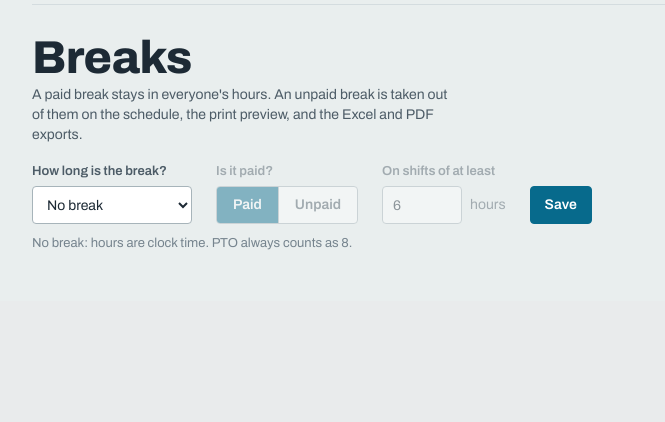
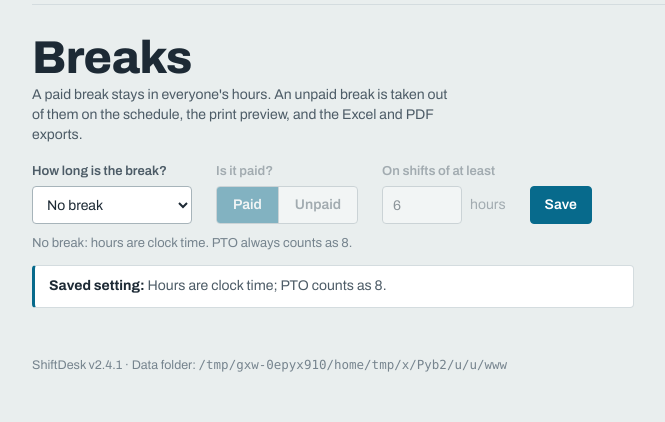
Before and after one commit to Kramberry/PyScheduler, a Flask app: page /employees in a window 1280 px wide. Shown: the part 873-1295 px from the top of the page, without its empty margins (112-777 px from the left). Before the commit the page ends 1123 px from the top, so only its background shows below. Run offline with Flask 3, Linux system fonts and the light colour scheme.

Commit message:
Show each day's paid hours on exports, and stop an old copy hiding updates
The unpaid-break total was right, but the Excel and PDF day cells looked
the same paid or unpaid, so it looked like the break did nothing. Each
worked day now shows the hours it adds, and when the break rule took
some out it says so: "7.5 hrs (1 hr unpaid break)".

- The break form refuses "Unpaid" with "No break", which used to save
  fine and take nothing out. The Team page shows the setting in effect,
  plus the running version and the folder its data lives in.
- ShiftDesk has no window, so closing the browser leaves it running. A
  newer copy started then failed silently on the busy port and opened
  the browser on the old one, so an update looked like it changed
  nothing. Startup now checks what's on the port: the same version just
  opens the browser; an older copy or another program gets a message
  saying to end app.exe in Task Manager.

```diff
--- a/app.py
+++ b/app.py
@@ -2,6 +2,8 @@ from flask import Flask, render_template, request, send_file, redirect, url_for,
 from openpyxl import Workbook
 from openpyxl.styles import Font, Alignment, PatternFill, Border, Side
 from openpyxl.utils import get_column_letter
+from openpyxl.cell.rich_text import CellRichText, TextBlock
+from openpyxl.cell.text import InlineFont
 from reportlab.lib.pagesizes import LETTER, landscape
 from reportlab.platypus import SimpleDocTemplate, Table, TableStyle, Paragraph, Spacer, PageBreak
 from reportlab.lib.styles import getSampleStyleSheet, ParagraphStyle
@@ -15,6 +17,7 @@ import shutil
 import webbrowser
 import logging
 from datetime import datetime, timedelta
+APP_VERSION = "2.4.1"  # keep in step with the GitHub release tag
 APP_DIR = os.path.dirname(sys.executable) if getattr(sys, "frozen", False) else os.path.abspath(".")
 EMP_FILE = os.path.join(APP_DIR, "employees.json")
 SCHEDULE_FILE = os.path.join(APP_DIR, "last_schedule.json")
@@ -372,16 +375,22 @@ def build_week_rows(employees, schedule_dict, settings):
             start = (cell.get("start") or "").strip()
             end = (cell.get("end") or "").strip()
             is_pto = "PTO" in roles
+            # hours: what this day counts toward the total.
+            # unpaid_break: hours the break rule took out of it (shown on exports).
+            hours, unpaid_break = 0.0, 0.0
             if is_pto:
-                total += 8
+                hours = 8.0
                 has_data = True
             elif start and end:
                 worked = calculate_hours(f"{start} - {end}")
-                total += paid_shift_hours(worked, settings)
+                hours = paid_shift_hours(worked, settings)
+                unpaid_break = worked - hours
                 has_data = True
             elif roles:
                 has_data = True
-            per_day.append({"roles": roles, "start": start, "end": end, "pto": is_pto})
+            total += hours
+            per_day.append({"roles": roles, "start": start, "end": end, "pto": is_pto,
+                            "hours": hours, "unpaid_break": unpaid_break})
         if has_data:
             rows.append((emp, per_day, total))
     return rows
@@ -394,6 +403,20 @@ def cell_excel_text(day):
     if day["start"] and day["end"]:
         return f"{day['start']} - {day['end']}\n{role_text}" if role_text else f"{day['start']} - {day['end']}"
     return role_text
+
+
+def day_hours_parts(day):
+    """('9 hrs', '1 hr unpaid break') for a worked day, so each day on an
+    export shows the hours it adds to the total and, when the break rule
+    took some out, how much. The second part is '' when nothing was taken
+    out, and both are '' for days off and days without times."""
+    if day["pto"] or not (day["start"] and day["end"]):
+        return "", ""
+    hours = f"{round(day['hours'], 2):g} hrs"
+    minutes = round(day["unpaid_break"] * 60)
+    if not minutes:
+        return hours, ""
+    return hours, ("1 hr" if minutes == 60 else f"{minutes} min") + " unpaid break"
 
 
 # Each day keeps its own colour wherever it lands, keyed by name rather than
@@ -483,6 +506,16 @@ def write_week_sheet(ws, date_range_text, rows, days, note="", start_date=None):
         for col_idx, (day_name, day) in enumerate(zip(days, per_day), start=FIRST_DAY_COL):
             text = cell_excel_text(day)
             cell = ws.cell(row=row_idx, column=col_idx, value=text or None)
+            hours, unpaid = day_hours_parts(day)
+            if hours:
+                # One cell, three looks: shift and roles as before, the day's
+                # hours in bold green like the totals, and any unpaid break in
+                # small grey, so it's clear which shifts lost time and why.
+                parts = [TextBlock(InlineFont(rFont=SHEET_FONT, sz=10), text + "\n"),
+                         TextBlock(InlineFont(rFont=SHEET_FONT, sz=10, b=True, color=TOTAL_FONT_COLOR), hours)]
+                if unpaid:
+                    parts.append(TextBlock(InlineFont(rFont=SHEET_FONT, sz=9, i=True, color=NOTE_FONT_COLOR), f"  ({unpaid})"))
+                cell.value = CellRichText(parts)
             day_colors = DAY_COLORS[day_name]
             if day["pto"]:
                 cell.font = font(bold=True, size=10, color=PTO_FONT_COLOR)
@@ -504,7 +537,7 @@ def write_week_sheet(ws, date_range_text, rows, days, note="", start_date=None):
         for col_idx in range(1, num_cols + 1):
             ws.cell(row=row_idx, column=col_idx).border = border
             ws.cell(row=row_idx, column=col_idx).alignment = centered
-        ws.row_dimensions[row_idx].height = 45
+        ws.row_dimensions[row_idx].height = 58  # time, roles and hours lines
 
     # Team total: a live =SUM formula, so if someone corrects an hours cell
     # in Excel, the total updates instead of going stale.
@@ -593,6 +626,10 @@ def cell_pdf_paragraph(day, cell_style, pto_style):
         text = f"{day['start']} - {day['end']}"
         if role_text:
             text += f"<br/>{role_text}"
+        hours, unpaid = day_hours_parts(day)
+        text += f"<br/><b>{hours}</b>"
+        if unpaid:
+            text += f" <font color='#64748B'><i>({unpaid})</i></font>"
         return Paragraph(text, cell_style)
     if role_text:
         return Paragraph(role_text, cell_style)
@@ -967,6 +1004,9 @@ def manage_employees():
         break_options=BREAK_OPTIONS,
         week_days=WEEK_DAYS,
         work_days=work_days(settings),
+        hours_rule=hours_rule_text(settings),
+        app_version=APP_VERSION,
+        data_dir=APP_DIR,
     )
 
 
@@ -992,6 +1032,12 @@ def save_break_setting():
 
     if minutes not in BREAK_OPTIONS or not (0 <= threshold <= 24) or paid not in ("paid", "unpaid"):
         flash(invalid)
+        return redirect(url_for("manage_employees"))
+
+    # "Unpaid" with "No break" would save fine and then take nothing out,
+    # which looks exactly like the setting being ignored. Say so instead.
+    if paid == "unpaid" and minutes == 0:
+        flash("Pick how long the unpaid break is. With “No break” there's nothing to take out, so nothing was changed.")
         return redirect(url_for("manage_employees"))
 
     settings["break_minutes"] = minutes
@@ -1030,6 +1076,63 @@ def undo_employee_delete():
     return redirect(url_for("manage_employees"))
 
 
+@app.route("/version")
+def version():
+    return APP_VERSION
+
+
+# ------------------------------------
+# STARTUP — only one ShiftDesk at a time
+# ------------------------------------
+URL = "http://127.0.0.1:5000"
+
+
+def whats_on_port():
+    """None if nothing is listening on ShiftDesk's port, else the version of
+    the ShiftDesk already running there ("old" for copies from before
+    /version existed), or "other" for some unrelated program."""
+    from urllib.request import build_opener, ProxyHandler
+    from urllib.error import HTTPError, URLError
+    # Talk to this PC directly: a work PC's proxy settings must never answer
+    # for 127.0.0.1, or its error page would look like "another program".
+    urlopen = build_opener(ProxyHandler({})).open
+    try:
+        with urlopen(URL + "/version", timeout=2) as r:
+            return r.read().decode("utf-8", "replace").strip()
+    except HTTPError:
+        pass  # something answered, just not with a version
+    except (URLError, OSError):
+        return None
+    try:
+        with urlopen(URL + "/", timeout=2) as r:
+            return "old" if "ShiftDesk" in r.read().decode("utf-8", "replace") else "other"
+    except Exception:
+        return "other"
+
+
+def tell_user(message):
+    """The .exe has no console window, so print() would go nowhere.
+    Show a normal Windows message box instead (or print when run from source)."""
+    if sys.platform == "win32":
+        import ctypes
+        ctypes.windll.user32.MessageBoxW(None, message, "ShiftDesk", 0x40)  # info icon
+    else:
+        print(message)
+
+
 if __name__ == "__main__":
-    webbrowser.open("http://127.0.0.1:5000")
-    app.run(debug=False)
+    # ShiftDesk has no window, so closing the browser tab leaves it running.
+    # Starting a second copy used to fail silently on the busy port and open
+    # the browser on the OLD copy, so an update looked like it did nothing.
+    running = whats_on_port()
+    if running == APP_VERSION:
+        webbrowser.open(URL)  # this version is already running: just show it
+    elif running is not None:
+        what = "Another program" if running == "other" else (
+            "An older copy of ShiftDesk" + ("" if running == "old" else f" (v{running})"))
+        tell_user(f"{what} is still running in the background, so ShiftDesk v{APP_VERSION} "
+                  "can't start.\n\nOpen Task Manager (Ctrl+Shift+Esc), end \"app.exe\", "
+                  "then open ShiftDesk again.")
+    else:
+        webbrowser.open(URL)
+        app.run(debug=False)
--- a/templates/employees.html
+++ b/templates/employees.html
@@ -51,6 +51,10 @@
     .seg label:has(input:checked) { background: var(--primary); color: var(--on-primary); }
     .seg label:has(input:focus-visible) { outline: 2px solid var(--focus); outline-offset: -2px; }
     .break-form.is-off .when-on { opacity: .45; }
+    .saved-rule { margin-top: 12px; padding: 10px 14px; max-width: 75ch; background: var(--surface); border: 1px solid var(--rule); border-left: 3px solid var(--primary); border-radius: var(--radius); color: var(--ink-2); }
+    .saved-rule strong { color: var(--ink); }
+    .about { margin-top: 48px; color: var(--ink-3); font-size: 12.5px; }
+    .about .path { font-family: ui-monospace, Consolas, monospace; overflow-wrap: anywhere; }
     .day-seg label { min-width: 58px; justify-content: center; padding: 0 12px; }
     .settings-panel + .settings-panel { margin-top: 40px; }
 
@@ -219,7 +223,12 @@
         <button type="submit" class="btn btn-primary">Save</button>
       </form>
       <p class="hint" id="break-example"></p>
+      <p class="saved-rule"><strong>Saved setting:</strong> {{ hours_rule }}</p>
     </section>
+
+    {# Which copy of ShiftDesk this is and where it keeps its files, so it's
+       easy to tell if an old copy is still running or data is elsewhere. #}
+    <p class="about">ShiftDesk v{{ app_version }} · Data folder: <span class="path">{{ data_dir }}</span></p>
   </main>
 
   {% include "_confirm_modal.html" %}
@@ -249,7 +258,9 @@
         const unpaid = form.querySelector('input[name="break_paid"]:checked').value === 'unpaid';
         const threshold = Number(form.break_min_shift_hours.value) || 0;
         form.classList.toggle('is-off', minutes === 0);
-        if (minutes === 0) {
+        if (minutes === 0 && unpaid) {
+          hint.textContent = 'Pick how long the break is. With “No break” there\'s nothing to take out.';
+        } else if (minutes === 0) {
           hint.textContent = 'No break: hours are clock time. PTO always counts as 8.';
         } else if (!unpaid) {
           hint.textContent = 'Paid break: an 8:00 AM – 6:00 PM shift counts as 10 hours. PTO always counts as 8.';
```
